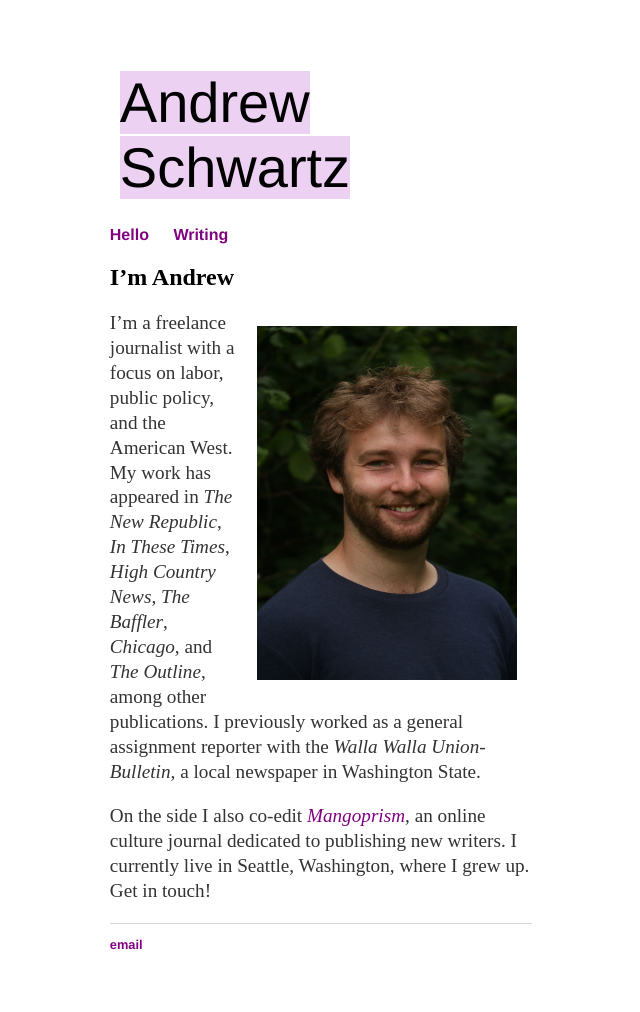
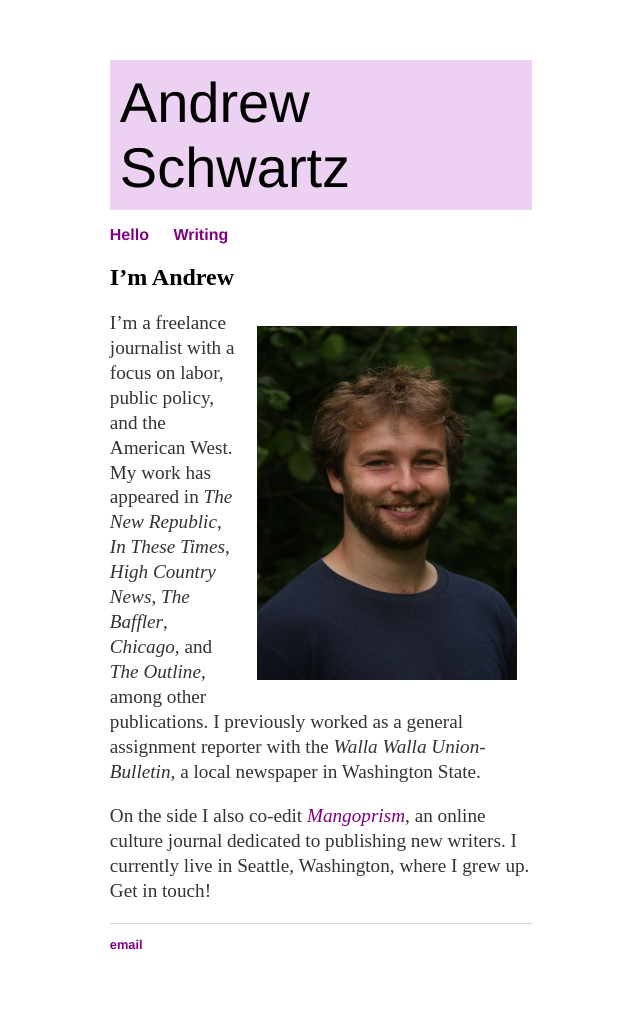
Before and after one commit to aonschwartz/aonschwartz.github.io, a Jekyll site: the page built from index.md, in a window 1280 px wide. Shown: the whole page, without its empty margins (319-959 px from the left). Built offline with Jekyll 4.4.1, drawn with Linux system fonts in a browser that asks for light colours.

Commit message:
Update main.css

```diff
--- a/css/main.css
+++ b/css/main.css
@@ -66,6 +66,7 @@ ul.posts li {
 
 .header {
   padding:10px;
+  background-color: rgba(200, 115, 217, 0.33);
 }
 
 .header a {
@@ -73,7 +74,6 @@ ul.posts li {
   text-align: center;
   font-family:'Helvetica', 'Arial', 'Sans-Serif';
   color: black;
-  background-color: rgba(200, 115, 217, 0.33);
 }
 
 .header a: hover {
```
